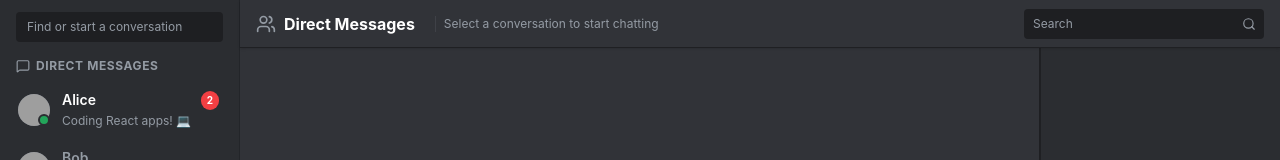
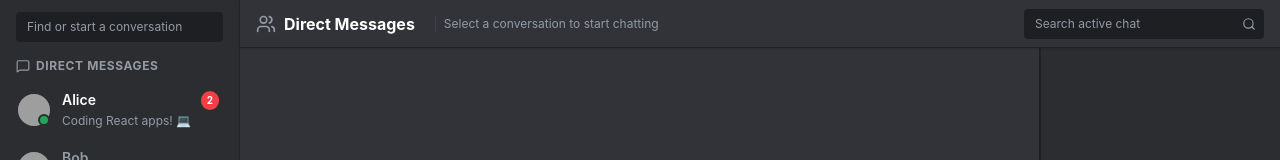
Before and after one commit to Vedant08-blip/Chattrix, a React (Vite) app: page / in a window 1280 px wide. Shown: the top 160 px of the page. Built offline with nearby package versions, Linux system fonts and the light colour scheme; grey boxes are pictures that could not be loaded.

Commit message:
feat: implement interactive search input with clear button in ChatHeader

```diff
--- a/src/components/ChatHeader.tsx
+++ b/src/components/ChatHeader.tsx
@@ -1,6 +1,6 @@
 import React from 'react';
 import { useChatStore } from '../store';
-import { Menu, Hash, Megaphone, Search, Users, SidebarClose, SidebarOpen } from 'lucide-react';
+import { Menu, Hash, Megaphone, Search, Users, SidebarClose, SidebarOpen, X } from 'lucide-react';
 import type { Presence } from '../types';
 
 export const ChatHeader: React.FC = () => {
@@ -13,7 +13,9 @@ export const ChatHeader: React.FC = () => {
     communities,
     isRightPanelOpen,
     toggleRightPanel,
-    toggleMobileSidebar
+    toggleMobileSidebar,
+    searchQuery,
+    setSearchQuery
   } = useChatStore();
 
   const getPresenceColor = (presence: Presence) => {
@@ -100,15 +102,25 @@ export const ChatHeader: React.FC = () => {
 
       {/* Right side: Search + Toggle Right Sidebar button */}
       <div className="flex items-center gap-3.5 flex-shrink-0">
-        {/* Search Mockup */}
+        {/* Active Search Input */}
         <div className="relative hidden md:block">
           <input
             type="text"
-            placeholder="Search"
-            disabled
-            className="w-36 lg:w-60 bg-[#1e1f22] text-[#dbdee1] text-xs px-2 py-1.5 pr-8 rounded focus:outline-none placeholder-[#949ba4] border border-transparent cursor-not-allowed"
+            placeholder="Search active chat"
+            value={searchQuery}
+            onChange={(e) => setSearchQuery(e.target.value)}
+            className="w-36 lg:w-60 bg-[#1e1f22] text-[#dbdee1] text-xs px-2.5 py-1.5 pr-8 rounded focus:outline-none placeholder-[#949ba4] border border-transparent focus:border-[#5865f2] transition-colors"
           />
-          <Search className="w-3.5 h-3.5 text-[#949ba4] absolute right-2 top-2" />
+          {searchQuery ? (
+            <button
+              onClick={() => setSearchQuery('')}
+              className="w-3.5 h-3.5 text-[#949ba4] hover:text-white absolute right-2 top-2 focus:outline-none"
+            >
+              <X className="w-3.5 h-3.5" />
+            </button>
+          ) : (
+            <Search className="w-3.5 h-3.5 text-[#949ba4] absolute right-2 top-2 pointer-events-none" />
+          )}
         </div>
 
         {/* Member list toggle */}
```
